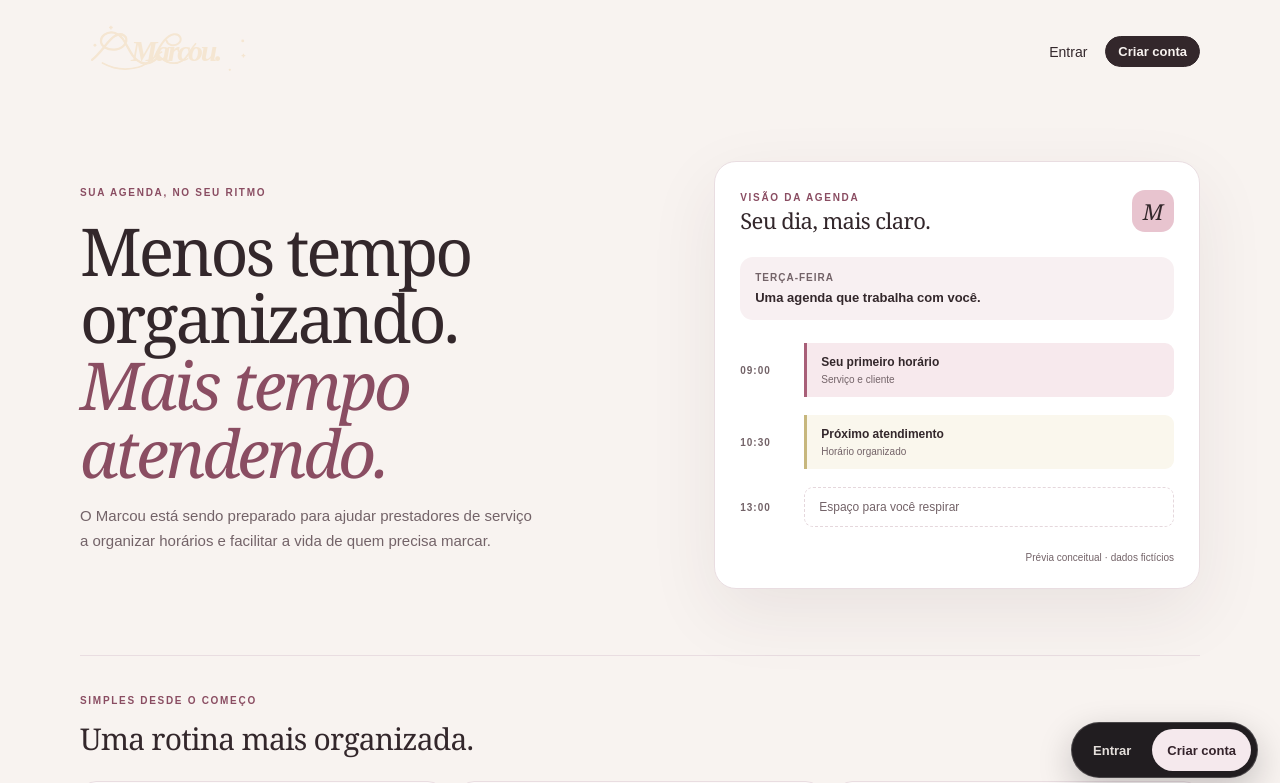
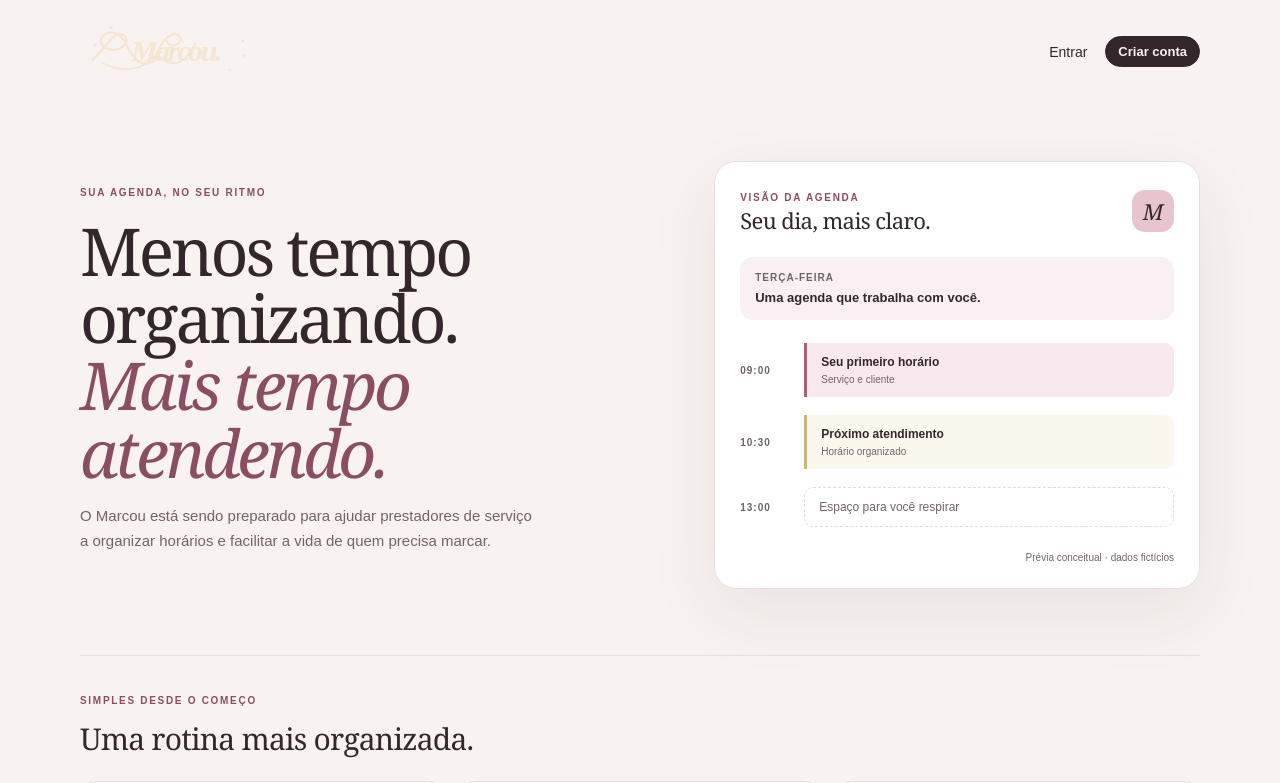
Before and after one commit to deividjmoura/marcou, a Next.js app: page / in a window 1280 px wide. Shown: the top 783 px of the page. Built offline with nearby package versions, Linux system fonts and the light colour scheme.

Commit message:
fix(landing): remove duplicate bottom actions

```diff
--- a/src/app/page.tsx
+++ b/src/app/page.tsx
@@ -51,11 +51,6 @@ export default function Home() {
         <Link className="brand brand-logo" href="/" aria-label="Marcou, início"><img src="/branding/marcou-wordmark.svg" alt="Marcou." /></Link>
         <p>Feito para deixar os encontros mais simples.</p>
       </footer>
-
-      <nav className="floating-actions" aria-label="Ações rápidas">
-        <Link href="/login">Entrar</Link>
-        <Link href="/cadastro">Criar conta</Link>
-      </nav>
     </main>
   );
 }
```
